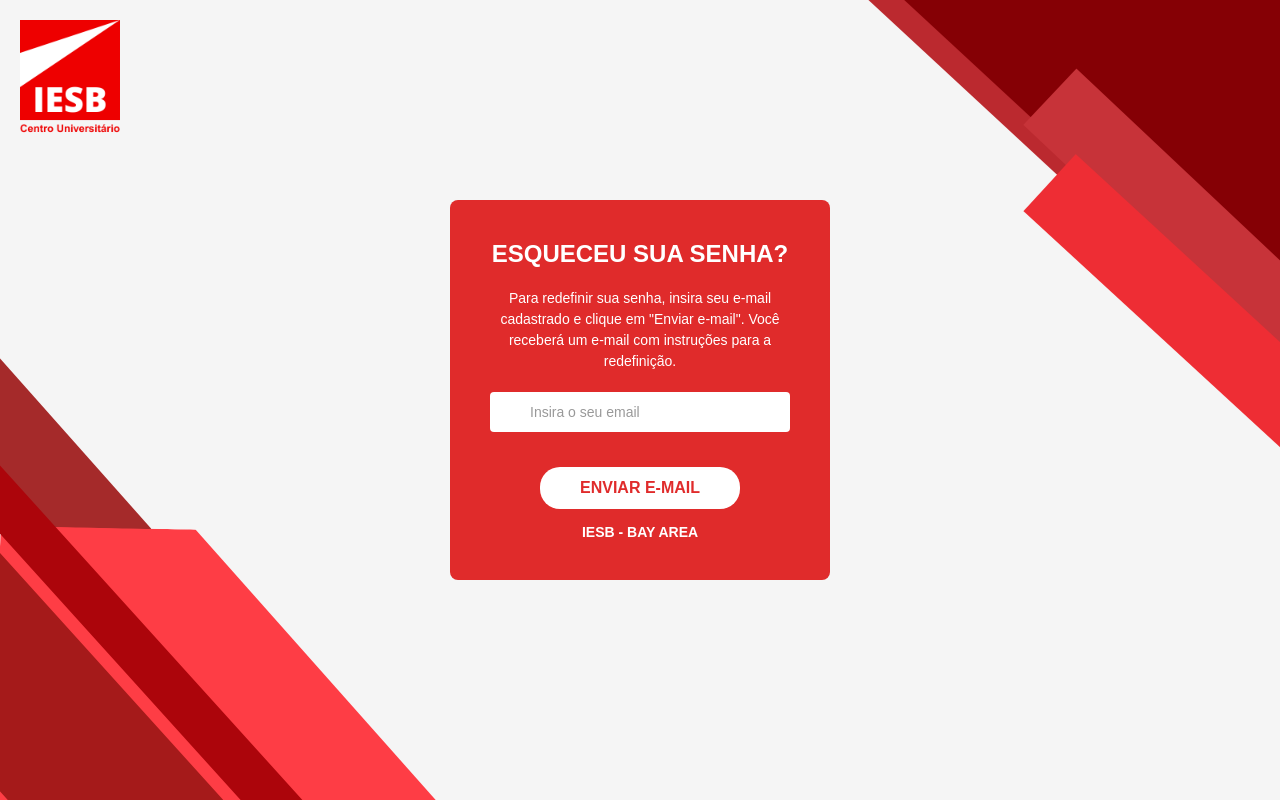
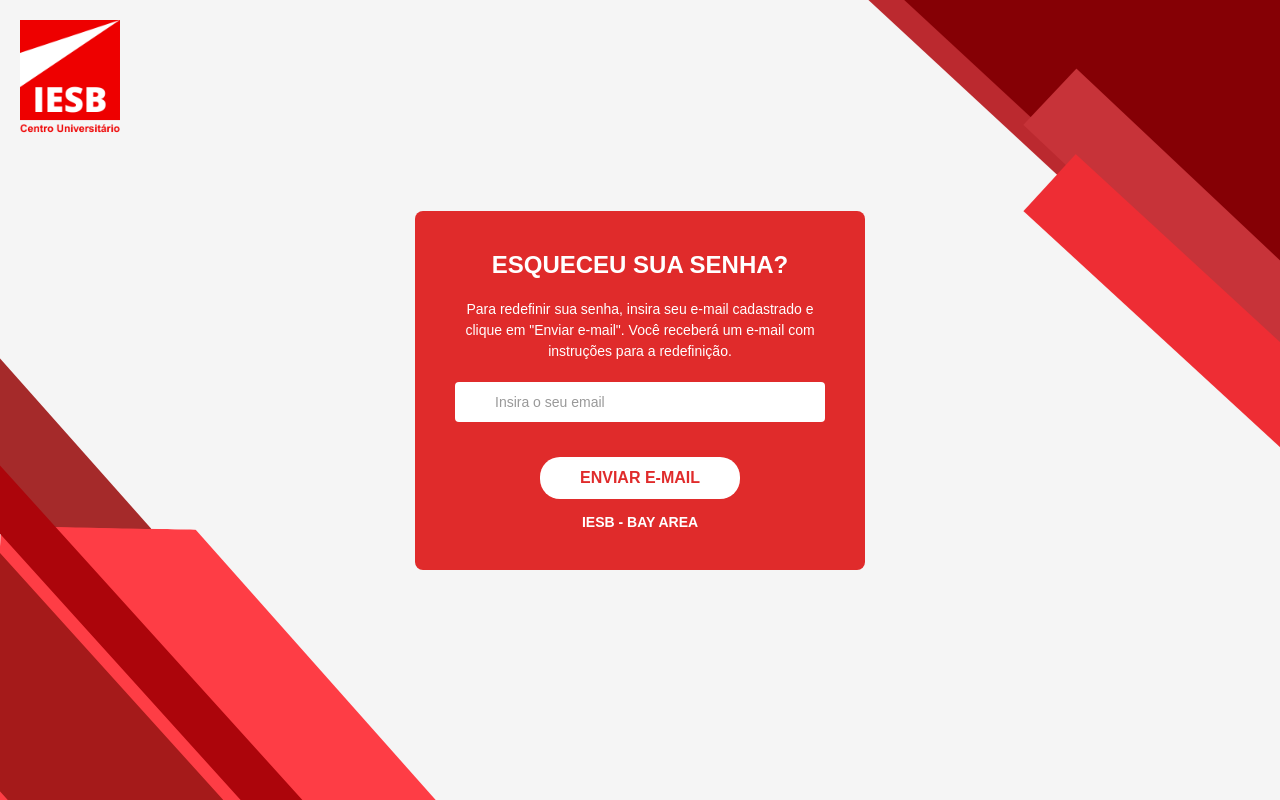
Before and after one commit to fabrica-bayarea/novoTrello, a Next.js app in the folder front-end/: page /auth/forgot-password in a window 1280 px wide. Built offline with nearby package versions, Linux system fonts and the light colour scheme; no server answers.

Commit message:
feat(forgot-password): integrate front-end with back-end for forgot password page

```diff
--- a/front-end/actions/auth.tsx
+++ b/front-end/actions/auth.tsx
@@ -80,6 +80,26 @@
   }
 }
 
+export async function forgotPassword(email: string) {
+  try {
+    const response = await fetch(`${apiBaseUrl}/v1/auth/forgot-password`, {
+      method: "PATCH",
+      headers: {
+        "Content-Type": "application/json",
+      },
+      body: JSON.stringify({ email }),
+    });
+
+    if (!response.ok) {
+      const errorData = await response.json();
+      return { success: false, error: errorData.message || "Erro ao fazer registro" };
+    }
+    return { success: true };
+  } catch (error: any) {
+    return { success: false, error: "Erro ao conectar com o servidor" };
+  }
+}
+
 // TODO implementar essas funções.
 
 // export async function checkAuth() {
--- a/front-end/app/auth/forgot-password/page.tsx
+++ b/front-end/app/auth/forgot-password/page.tsx
@@ -1,7 +1,29 @@
+"use client"
+
+import { useState } from "react";
+import { useRouter } from "next/navigation";
+
 import styles from "@/app/auth/style.module.css";
-import Image from "next/image"
+import { forgotPassword } from "@/actions/auth";
 
 export default function ForgotPassword() {
+  const router = useRouter()
+  const [email, setEmail] = useState("")
+
+  async function handleSubmit(e: React.FormEvent) {
+      e.preventDefault()
+
+      try {
+        const result = await forgotPassword(email)
+        console.log(result)
+        if (result.success) {
+          router.push("/auth/login")
+          router.refresh()
+        }
+      } catch (err) {
+        console.log(err)
+      }
+  }
   return (
     <div className={styles.formContainer}>
       <h1 className={styles.title}>ESQUECEU SUA SENHA?</h1>
@@ -17,6 +39,7 @@
         <div className={styles.inputGroup}>
           <div className={styles.inputWithIcon}>
             <input
+              onChange={(e) => setEmail(e.target.value)}
               type="email"
               placeholder="Insira o seu email"
               className={`${styles.input} ${styles.inputWithIconPadding}`}
@@ -24,7 +47,7 @@
           </div>
         </div>
 
-        <button type="submit" className={`${styles.button} ${styles.forgotPasswordButton}`}>
+        <button type="submit" onClick={handleSubmit} className={`${styles.button} ${styles.forgotPasswordButton}`}>
           ENVIAR E-MAIL
         </button>
       </form>
--- a/front-end/app/auth/style.module.css
+++ b/front-end/app/auth/style.module.css
@@ -52,7 +52,7 @@
   border-radius: 8px;
   margin: 0 20px 20px;
   width: 90%;
-  max-width: 380px;
+  max-width: 450px;
   z-index: 1;
 }
 
```
